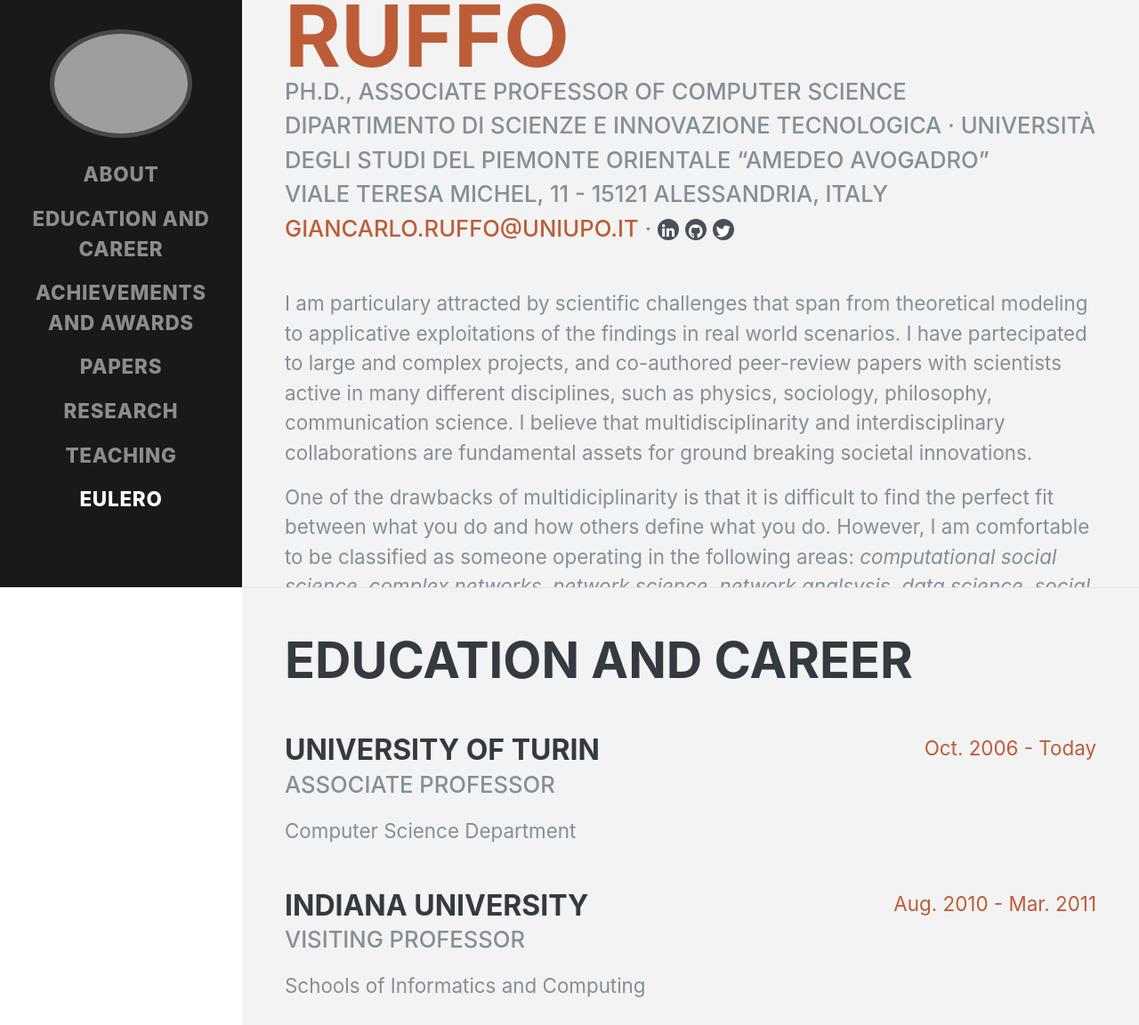
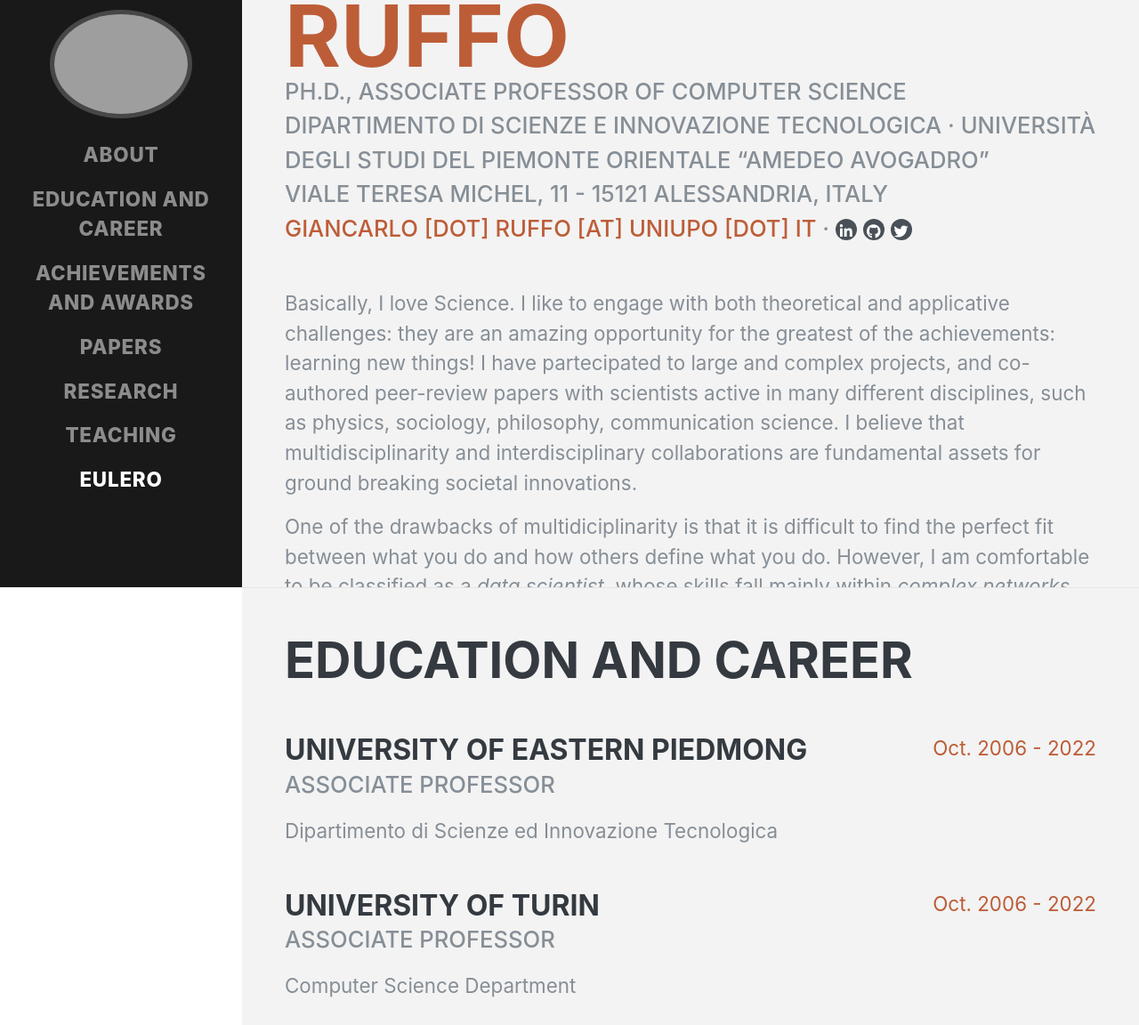
Before and after one commit to giaruffo/giaruffo.github.io, a plain HTML site: page index.html in a window 1280 px wide. Shown: the part 140-1292 px from the top of the page at 89% size. Drawn offline with nearby package versions, Linux system fonts and the light colour scheme; grey boxes are pictures that could not be loaded; a web font is replaced by a local one.

Commit message:
edit index

```diff
--- a/index.html
+++ b/index.html
@@ -30,8 +30,6 @@
 
 	<nav class="navbar navbar-expand-lg navbar-dark bg-primary fixed-top" id="sideNav">
         <span class="d-none d-lg-block subheading"><img class="img-fluid img-profile mx-auto mb-2" id="arcs_logo" src="img/arcs.png" alt="">
-        </span>
-        <span class="d-none d-lg-block subheading"><img class="img-fluid img-profile mx-auto mb-2" id="unito_logo" src="img/di-unito_2.png" alt="">
         </span>
 		<a class="navbar-brand js-scroll-trigger" href="#page-top">
 			<span class="d-block d-lg-none subheading">Giancarlo Ruffo</span>
@@ -93,7 +91,7 @@
                  Ph.D., Associate Professor of Computer Science<br>
                  Dipartimento di Scienze e Innovazione Tecnologica · Università degli Studi del Piemonte Orientale “Amedeo Avogadro”<br>
 				 Viale Teresa Michel, 11 - 15121 Alessandria, Italy<br>
-                <a href="mailto:giancarlo.ruffo@uniupo.it">giancarlo.ruffo@uniupo.it</a> ·
+                <a href="mailto:giancarlo dot ruffo at uniupo dot it">giancarlo [dot] ruffo [at] uniupo [dot] it</a> ·
 				<div class="social-icons">
 					<a href="#">
 						<i class="fab fa-linkedin-in"></i>
@@ -107,9 +105,9 @@
 				</div>
                 <br>
 			</div>
-            <p>I am particulary attracted by scientific challenges that span from theoretical modeling to applicative exploitations of the findings in real world scenarios. I have partecipated to large and complex projects, and co-authored peer-review papers with scientists active in many different disciplines, such as physics, sociology, philosophy, communication science. I believe that multidisciplinarity and interdisciplinary collaborations are fundamental assets for ground breaking societal innovations.</p>
+            <p>Basically, I love Science. I like to engage with both theoretical and applicative challenges: they are an amazing opportunity for the greatest of the achievements: learning new things! I have partecipated to large and complex projects, and co-authored peer-review papers with scientists active in many different disciplines, such as physics, sociology, philosophy, communication science. I believe that multidisciplinarity and interdisciplinary collaborations are fundamental assets for ground breaking societal innovations.</p>
 
-            <p>One of the drawbacks of multidiciplinarity is that it is difficult to find the perfect fit between what you do and how others define what you do. However, I am comfortable to be classified as someone operating in the following areas: <em>computational social science, complex networks, network science, network analsysis, data science, social media analysis</em>.</p>
+            <p>One of the drawbacks of multidiciplinarity is that it is difficult to find the perfect fit between what you do and how others define what you do. However, I am comfortable to be classified as a <em>data scientist</em>, whose skills fall mainly within <em>complex networks, network science, network analsysis, social media analysis, and computational social science</em>.</p>
             <p>Currently, I am investigating the following problems: <em>diffusion of misinformation</em>, <em>opinion polarization</em>, <em>hate speech</em> in social media, <em>dynamics of intellectual migration</em>, and <em>visualization and application of signed networks</em>.</p>
             <p>During the earliest years of my scientifc career, I have been involved in research projects focused to other "purer" computer science problems, such as: computer and network security, distributed applications, <em>peer-to-peer systems</em>, micro-payment systems, proactive password checking, anomaly detection, <em>machine learning</em>, inductive logic programming, web and data mining, recommendation systems.</p>
             <p></p>
@@ -127,12 +125,23 @@
 
 			<div class="resume-item d-flex flex-column flex-md-row justify-content-between mb-5">
 				<div class="resume-content">
+					<h3 class="mb-0">University of Eastern Piedmong</h3>
+					<div class="subheading mb-3">Associate Professor</div>
+                    <div>Dipartimento di Scienze ed Innovazione Tecnologica</div>
+				</div>
+				<div class="resume-date text-md-right">
+					<span class="text-primary">Oct. 2006 - 2022</span>
+				</div>
+			</div>
+
+			<div class="resume-item d-flex flex-column flex-md-row justify-content-between mb-5">
+				<div class="resume-content">
 					<h3 class="mb-0">University of Turin</h3>
 					<div class="subheading mb-3">Associate Professor</div>
                     <div>Computer Science Department</div>
 				</div>
 				<div class="resume-date text-md-right">
-					<span class="text-primary">Oct. 2006 - Today</span>
+					<span class="text-primary">Oct. 2006 - 2022</span>
 				</div>
 			</div>
 
```
